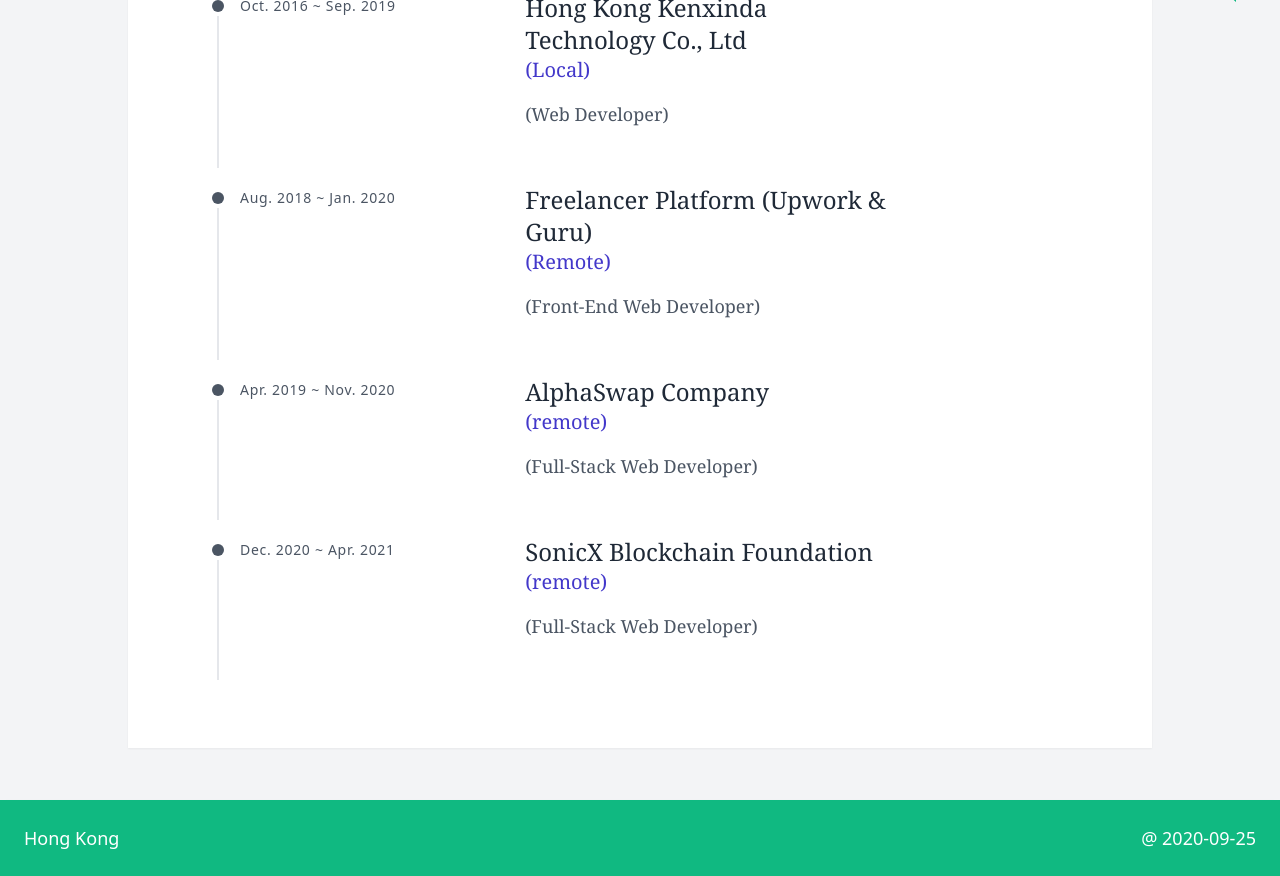
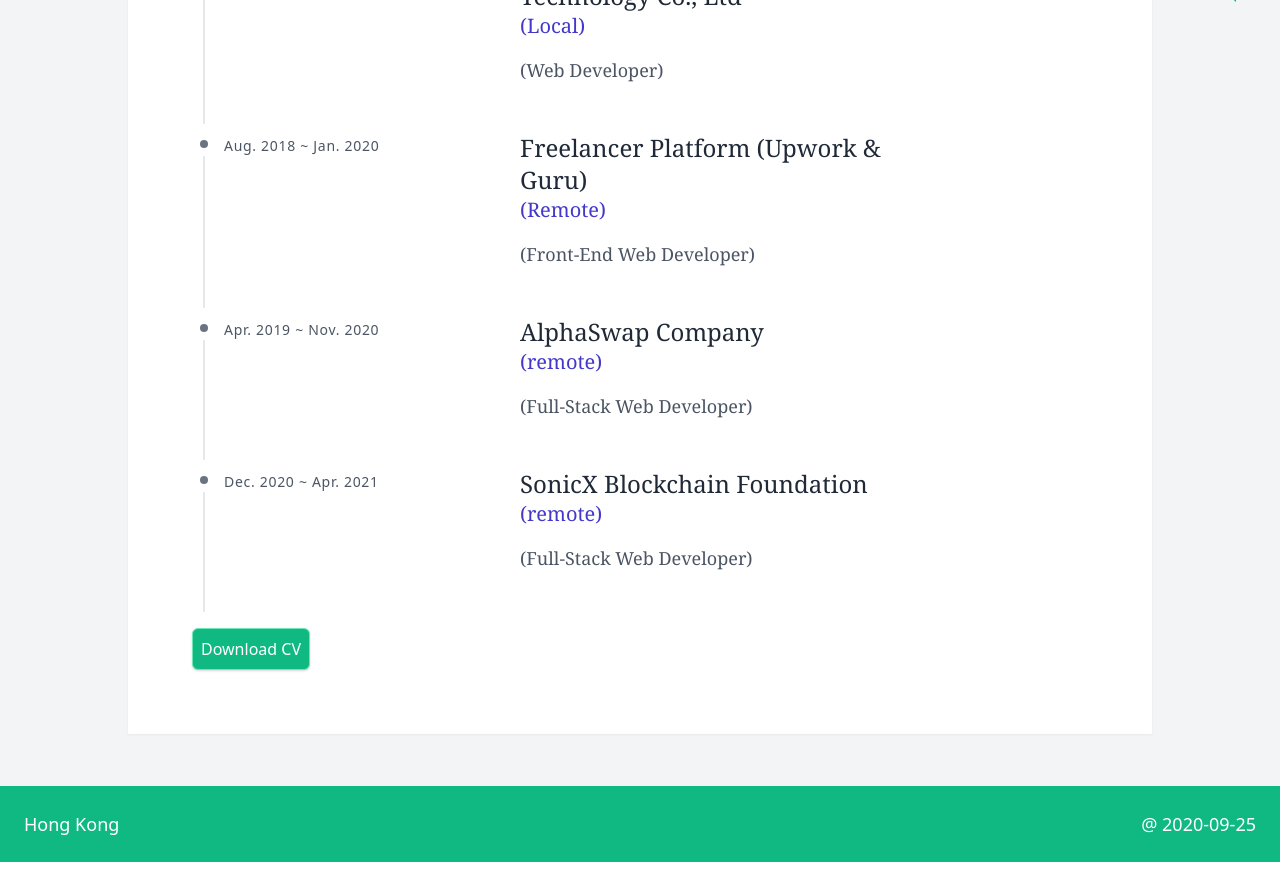
Before and after one commit to braveheart-star/daves-piedad, a Next.js app: page /resume in a window 1280 px wide. Shown: the part 500-1376 px from the top of the page. Built offline with nearby package versions, Linux system fonts and the light colour scheme.

Commit message:
polished resume

```diff
--- a/src/components/RecommendDetail.tsx
+++ b/src/components/RecommendDetail.tsx
@@ -17,7 +17,7 @@
         </div>
       </div>
       <div className="space-y-2 sm:col-span-2">
-        <div className="">
+        <div>
           <p className="font-bold text-center ">{item.name}</p>
           <p className="text-sm text-center text-gray-500">{item.job}</p>
         </div>
--- a/src/components/WorkHistory.tsx
+++ b/src/components/WorkHistory.tsx
@@ -10,18 +10,17 @@
   const { children, period } = props;
 
   return (
-    <div>
-      <div className="container flex flex-wrap px-5 py-3 mx-auto lg:my-4">
+    <div className="container flex flex-wrap p-2 mx-auto ">
       <div className="flex flex-wrap w-full">
         <div className="flex w-full">
           <div className="relative flex lg:w-2/5">
-              <div className="absolute inset-0 flex items-center justify-center w-3 h-full mt-6">
+            <div className="absolute inset-0 flex items-center justify-center w-2 h-full mt-6">
               <div
                 className="h-full bg-gray-200 pointer-events-none"
                 style={{ width: "2px" }}
               ></div>
             </div>
-              <div className="relative z-10 inline-flex items-center justify-center flex-shrink-0 w-3 h-3 mt-2 text-white bg-gray-600 rounded-full"></div>
+            <div className="flex-shrink-0 w-2 h-2 mt-2 bg-gray-500 rounded-full "></div>
             <div className="flex-grow hidden mt-1 ml-4 lg:flex">
               <h2 className="text-sm font-medium tracking-wider text-gray-600 ">
                 {period}
@@ -37,6 +36,5 @@
         </div>
       </div>
     </div>
-    </div>
   );
 };
--- a/src/pages/resume/index.tsx
+++ b/src/pages/resume/index.tsx
@@ -3,8 +3,9 @@
 
 export default function Resume() {
   return (
-    <Card className="relative">
-      <div className="mb-12">
+    <Card>
+      <div className="space-y-8">
+        <div>
           <p className="font-mono text-xl font-bold text-gray-700 lg:text-2xl">
             Education History
           </p>
@@ -17,7 +18,7 @@
             </p>
           </WorkHistory>
         </div>
-      <div className="mb-8">
+        <div className="space-y-4">
           <p className="font-mono text-xl font-bold text-gray-700 lg:text-2xl">
             Work History
           </p>
@@ -77,17 +78,13 @@
             </p>
           </WorkHistory>
         </div>
-
-      <div className="absolute bottom-0 right-0 mb-2 mr-2">
+        <div>
           <a href="./CV/CV-2021.pdf" target="_blank" download>
             <button className="bottom-auto p-2 text-white bg-green-500 border border-green-300 rounded-md shadow hover:bg-green-400 focus:outline-none">
               Download CV
             </button>
           </a>
-        <span className="absolute top-0 right-0 flex w-3 h-3 -mt-1 -mr-1">
-          <span className="absolute inline-flex w-full h-full bg-blue-400 rounded-full opacity-75 animate-ping" />
-          <span className="relative inline-flex w-3 h-3 bg-blue-500 rounded-full" />
-        </span>
+        </div>
       </div>
     </Card>
   );
```
Lines whose indentation alone changed are shown as unchanged.
